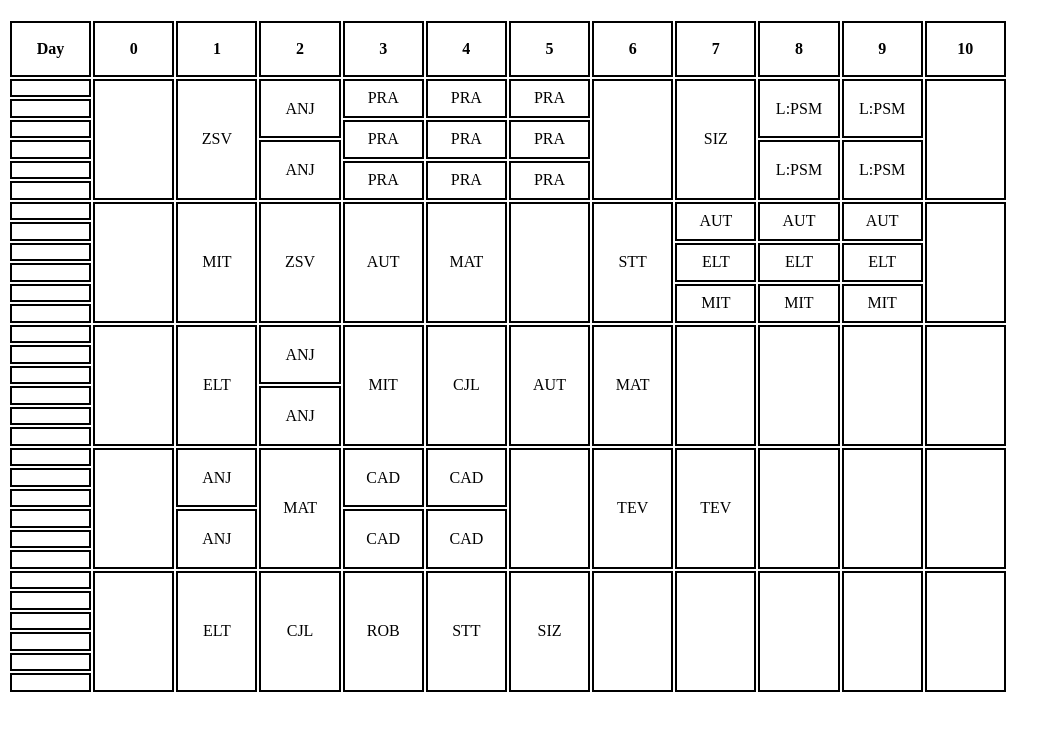
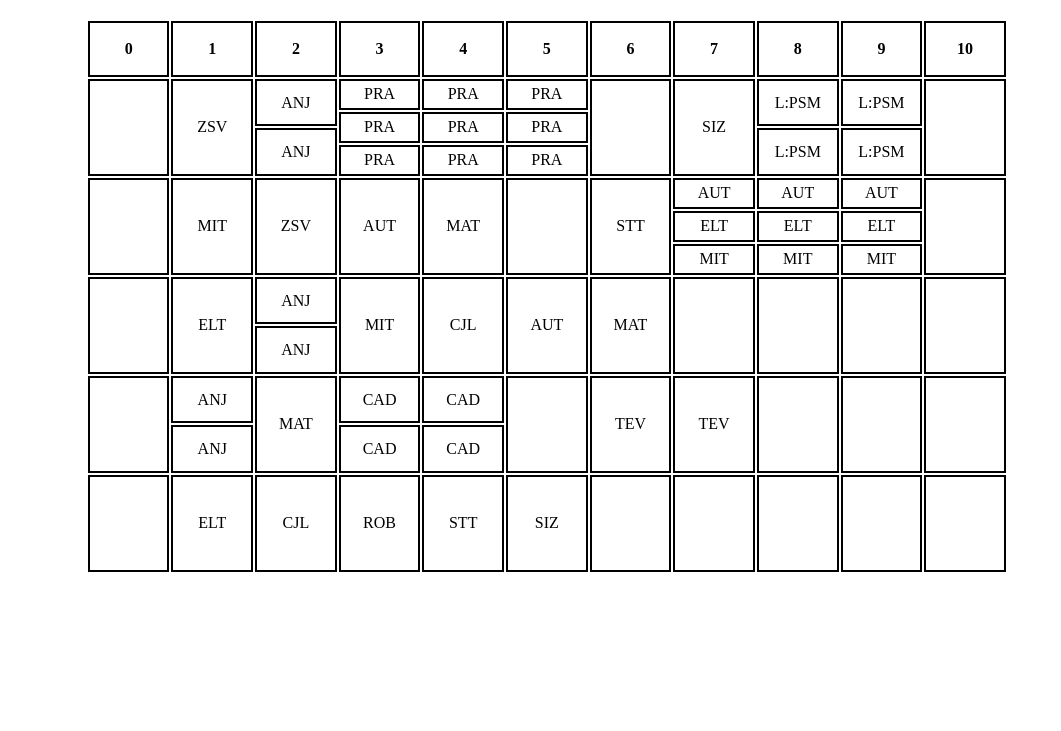
Before and after one commit to pslib-cz/2023-p2a-web-html-table-rozvrh-MartinHoly00, a plain HTML site: page index.html in a window 1280 px wide. Shown: the part 61-792 px from the top of the page, without its empty margins (0-1061 px from the left). Drawn offline with Linux system fonts and the light colour scheme.

Commit message:
SIUUUUUu

```diff
--- a/index.html
+++ b/index.html
@@ -14,7 +14,7 @@
       <table>
         <thead>
           <tr>
-            <th>Day</th>
+            <th class="td-1"></th>
             <th>0</th>
             <th>1</th>
             <th>2</th>
@@ -31,7 +31,7 @@
         <tbody>
           <tr>
             <td class="td-1" rowspan="1"></td>
-            <td class="td-1" rowspan="6"></td>
+            <td class="td-6" rowspan="6"></td>
             <td class="td-6" rowspan="6">ZSV</td>
             <td class="td-3" rowspan="3">ANJ</td>
             <td class="td-2" rowspan="2">PRA</td>
@@ -68,13 +68,9 @@
             <td class="td-1" rowspan="1"></td>
           </tr>
 
-
-
-
-
           <tr>
             <td class="td-1" rowspan="1"></td>
-            <td class="td-1" rowspan="6"></td>
+            <td class="td-6" rowspan="6"></td>
             <td class="td-6" rowspan="6">MIT</td>
             <td class="td-6" rowspan="6">ZSV</td>
             <td class="td-2" rowspan="6">AUT</td>
@@ -108,13 +104,9 @@
             <td class="td-1" rowspan="1"></td>
           </tr>
 
-
-
-
-
           <tr>
             <td class="td-1" rowspan="1"></td>
-            <td class="td-1" rowspan="6"></td>
+            <td class="td-6" rowspan="6"></td>
             <td class="td-6" rowspan="6">ELT</td>
             <td class="td-3" rowspan="3">ANJ</td>
             <td class="td-2" rowspan="6">MIT</td>
@@ -135,7 +127,6 @@
           <tr>
             <td class="td-1" rowspan="1"></td>
             <td class="td-3" rowspan="3">ANJ</td>
-
           </tr>
           <tr>
             <td class="td-1" rowspan="1"></td>
@@ -144,13 +135,9 @@
             <td class="td-1" rowspan="1"></td>
           </tr>
 
-
-
-
-
           <tr>
             <td class="td-1" rowspan="1"></td>
-            <td class="td-1" rowspan="6"></td>
+            <td class="td-6" rowspan="6"></td>
             <td class="td-6" rowspan="3">ANJ</td>
             <td class="td-3" rowspan="6">MAT</td>
             <td class="td-2" rowspan="3">CAD</td>
@@ -181,13 +168,9 @@
             <td class="td-1" rowspan="1"></td>
           </tr>
 
-
-
-
-
           <tr>
             <td class="td-1" rowspan="1"></td>
-            <td class="td-1" rowspan="6"></td>
+            <td class="td-6" rowspan="6"></td>
             <td class="td-6" rowspan="6">ELT</td>
             <td class="td-3" rowspan="6">CJL</td>
             <td class="td-2" rowspan="6">ROB</td>
--- a/style.css
+++ b/style.css
@@ -19,3 +19,9 @@ td{
 .td-2{
 
 }
+
+.td-1{
+    background-color: none;
+    border: none;
+
+}
```
